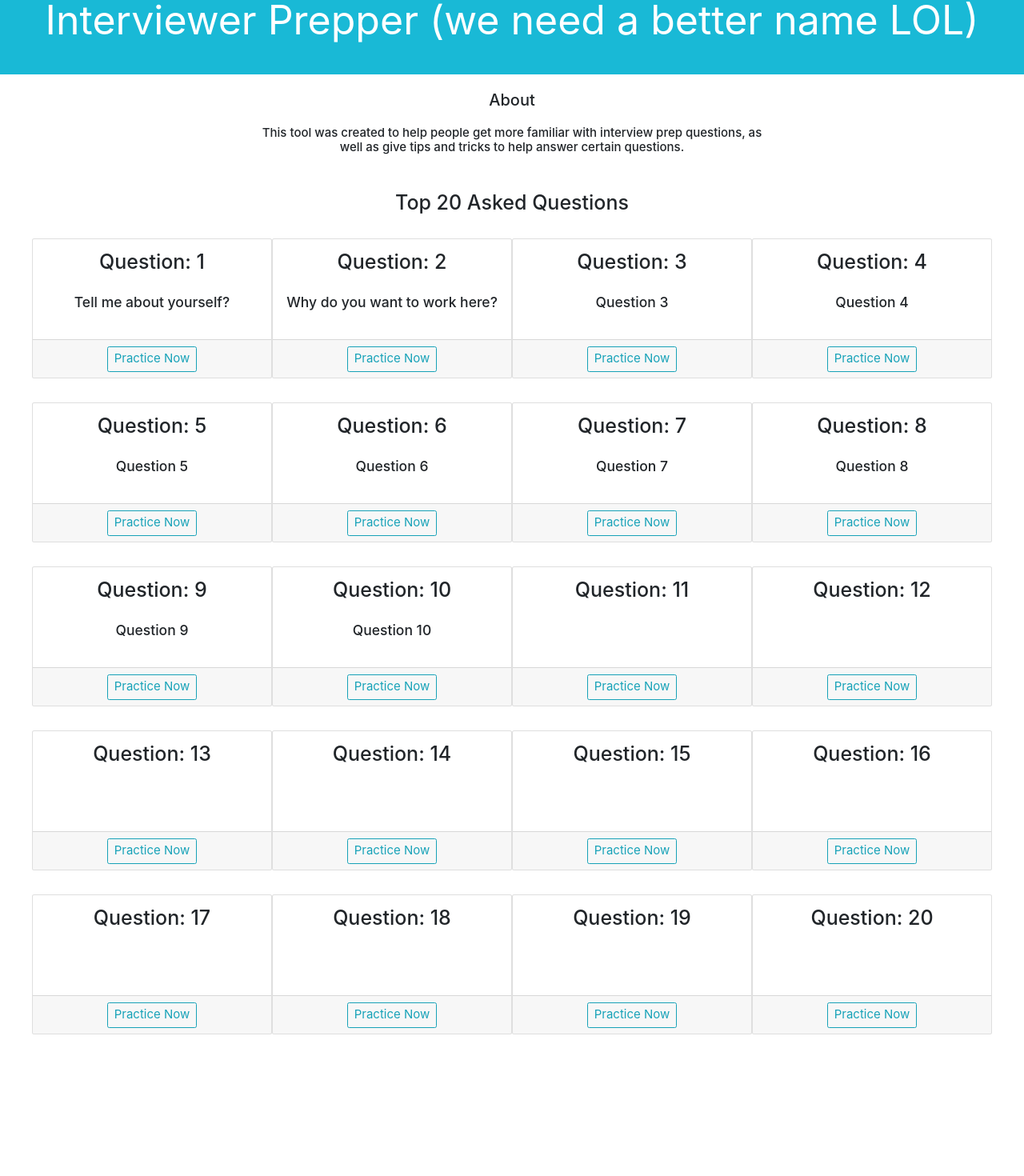
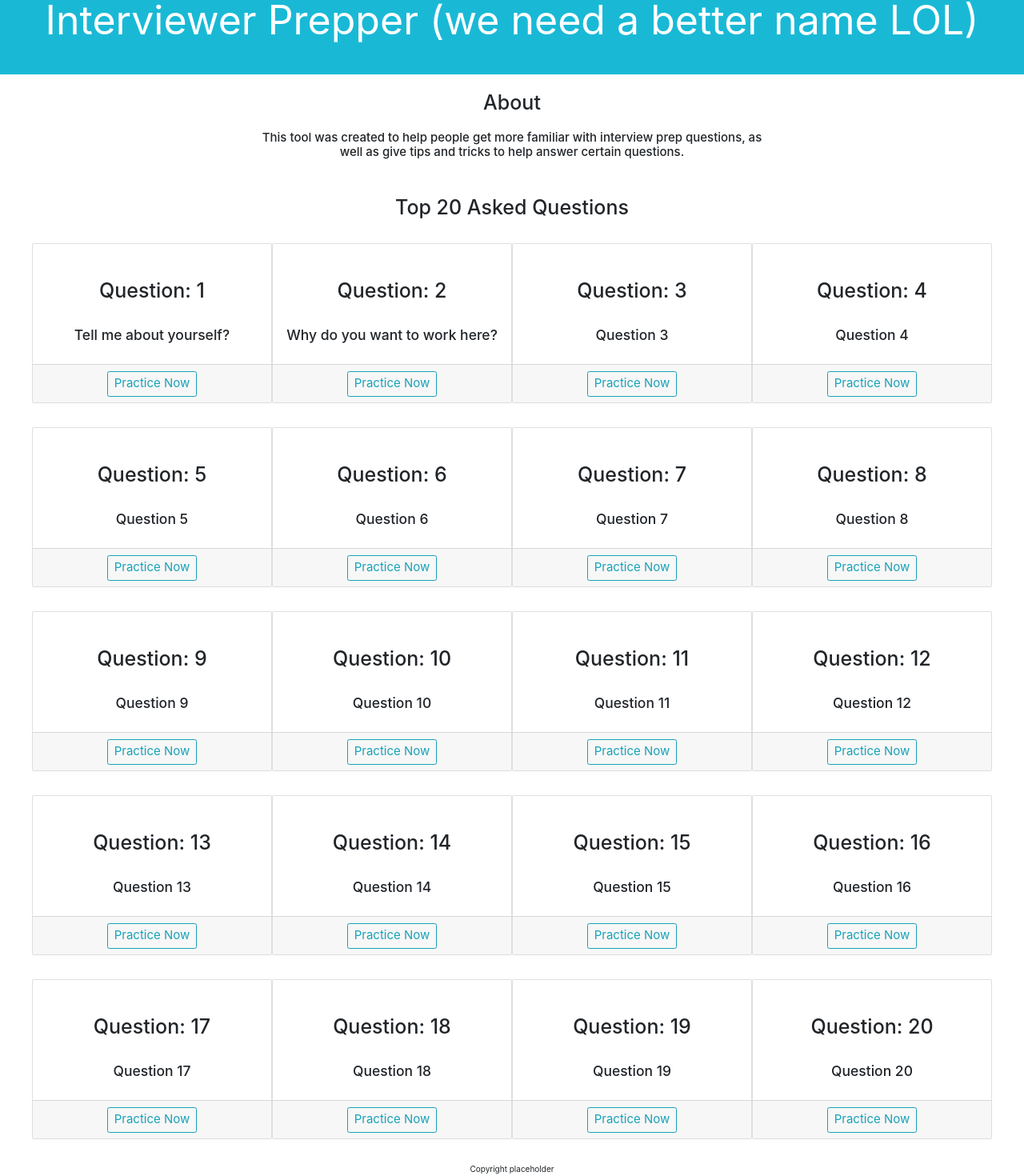
Before and after one commit to stanleysh/interview_preppy, a React (Create React App) app: page / in a window 1280 px wide. Shown: the part 32-1502 px from the top of the page at 80% size. Before the commit the page ends 1325 px from the top, so only its background shows below. Built offline with nearby package versions, Linux system fonts and the light colour scheme.

Commit message:
implemented modals, still need to fill with functions

```diff
--- a/public/index.html
+++ b/public/index.html
@@ -41,4 +41,7 @@
       To create a production bundle, use `npm run build` or `yarn build`.
     -->
   </body>
+  <footer>
+    Copyright placeholder
+  </footer>
 </html>
--- a/src/App.js
+++ b/src/App.js
@@ -22,12 +22,10 @@ class App extends Component {
           <p>Interviewer Prepper (we need a better name LOL)</p>
         </header>
         <div className="About">
-          <h2>About</h2>
+          <h1>About</h1>
           <h4>This tool was created to help people get more familiar with interview prep questions, as well as give tips and tricks to help answer certain questions.</h4>
         </div>
-        <div>
-          <InterviewBoard />
-        </div>
+        <InterviewBoard />
       </div>
     );
     }
--- a/src/components/InterviewBoard/InterviewBoard.css
+++ b/src/components/InterviewBoard/InterviewBoard.css
@@ -1,5 +1,9 @@
 .title-card {
-    margin: 30px 0;
+    margin: 30px;
+}
+
+.InterviewBoard h1 {
+    margin: 30px;
 }
 
 .InterviewBoard-grid {
@@ -7,5 +11,6 @@
     display: grid;
     margin: 0 40px;
     grid-template-columns: 1fr 1fr 1fr 1fr;
+
     row-gap: 30px;
 }
--- a/src/components/InterviewBoard/InterviewBoard.jsx
+++ b/src/components/InterviewBoard/InterviewBoard.jsx
@@ -1,4 +1,4 @@
-import React, { Component } from 'react';
+import React from 'react';
 import './InterviewBoard.css';
 import InterviewCard from '../InterviewCard/InterviewCard';
 
@@ -6,9 +6,7 @@ const numQuestions = [1,2,3,4,5,6,7,8,9,10,11,12,13,14,15,16,17,18,19,20]
 
 const InterviewBoard = (props) => (
     <div className = 'InterviewBoard'>
-        <div className = 'title-card'>
-            <h1>Top 20 Asked Questions</h1>
-        </div>
+        <h1>Top 20 Asked Questions</h1>
         <div className = 'InterviewBoard-grid'>
             {numQuestions.map(num =>
                 <InterviewCard
--- a/src/components/InterviewCard/InterviewCard.css
+++ b/src/components/InterviewCard/InterviewCard.css
@@ -1,11 +1,5 @@
 .InterviewCard {
     justify-self: center;
-}
-
-.InterviewCards:hover {
-    -webkit-box-shadow: -1px 9px 40px -12px rgba(0,0,0,0,75);
-    -moz-box-shadow: -1px 9px 40px -12px rgba(0,0,0,0,75);
-    box-shadow: -1px 9px 40px -12px rgba(0,0,0,0,75);
 }
 
 .InterviewCard h3{
--- a/src/components/InterviewCard/InterviewCard.jsx
+++ b/src/components/InterviewCard/InterviewCard.jsx
@@ -2,34 +2,39 @@ import React, { useState } from 'react';
 import './InterviewCard.css';
 import Card from 'react-bootstrap/Card';
 import Button from 'react-bootstrap/Button';
+import Modal from 'react-bootstrap/Modal';
+import QuestionModal from '../QuestionModal/QuestionModal'
 
-function InterviewCards() {
+function InterviewCard(props) {
     const [show, setShow] = useState(false);
 
     const questionDict = {1: 'Tell me about yourself?', 2: 'Why do you want to work here?', 3: 'Question 3', 4: 'Question 4', 5: 'Question 5', 6: 'Question 6', 7: 'Question 7', 8: 'Question 8', 9: 'Question 9', 10: 'Question 10', 11: 'Question 11', 12: 'Question 12', 13: 'Question 13', 14: 'Question 14', 15: 'Question 15', 16: 'Question 16', 17: 'Question 17', 18: 'Question 18', 19: 'Question 19', 20: 'Question 20'}
 
+    const handleClose = () => setShow(false);
+    const handleShow = () => setShow(true);
 
-}
-
-const questionDict = {1: 'Tell me about yourself?', 2: 'Why do you want to work here?', 3: 'Question 3', 4: 'Question 4', 5: 'Question 5', 6: 'Question 6', 7: 'Question 7', 8: 'Question 8', 9: 'Question 9', 10: 'Question 10'}
-
-
-const InterviewCard = (props) => (
-    <div className='InterviewCard'>
-        <div className={(props.questionNum) + 'card'}>
-            <Card style={{ width: '300px', height: '175px'}}>
+    return (
+        <>
+        <div className='InterviewCard'>
+            <Card style={{ width: '300px', height: '200px'}}>
                 <Card.Body>
-<Card.Text><h1>Question: {props.questionNum}</h1>
+                    <Card.Text><h1>Question: {props.questionNum}</h1>
                     <h3>{questionDict[props.questionNum]}</h3>
                     </Card.Text>
                 </Card.Body>
                 <Card.Footer>
-                    <Button variant="outline-info" className="practice">Practice Now</Button>
+                    <Button variant="outline-info" className="practice" onClick={handleShow}>Practice Now</Button>
                 </Card.Footer>
             </Card>
         </div>
-    </div>
+        <Modal show={show} onHide={handleClose} style={{opacity:1}}>
+            <QuestionModal
+                handleClose={handleClose}/>
+        </Modal>
 
-);
+    </>
+    );
+}
+
 
 export default InterviewCard;
--- /dev/null
+++ b/src/components/QuestionModal/QuestionModal.jsx
@@ -0,0 +1,24 @@
+import React from 'react';
+import Modal from 'react-bootstrap/Modal';
+import Button from 'react-bootstrap/Button';
+
+function QuestionModal(props) {
+
+    return(
+        <>
+            <Modal.Header closeButton>
+                <Modal.Title>Modal heading</Modal.Title>
+            </Modal.Header>
+            <Modal.Body>
+                Woohoo, you're reading this text in a modal!
+            </Modal.Body>
+            <Modal.Footer>
+            <Button variant="primary" onClick={props.handleClose}>
+                Finished!
+             </Button>
+            </Modal.Footer>
+        </>
+    );
+}
+
+export default QuestionModal;
--- a/src/index.css
+++ b/src/index.css
@@ -11,3 +11,8 @@ code {
   font-family: source-code-pro, Menlo, Monaco, Consolas, 'Courier New',
     monospace;
 }
+
+footer {
+  margin: 30px 0px 10px 0px;
+  text-align: center;
+}
```
Also changed, not shown: src/components/QuestionModal/QuestionModal.css (added).
